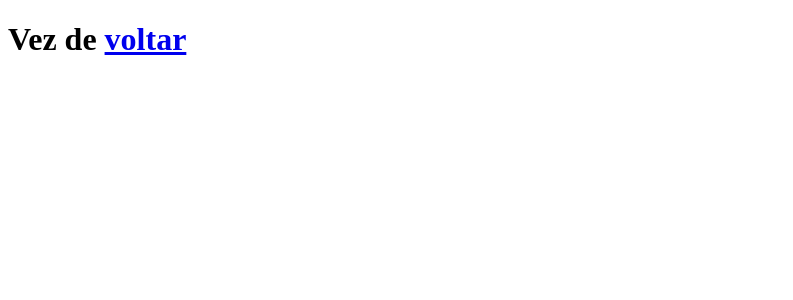
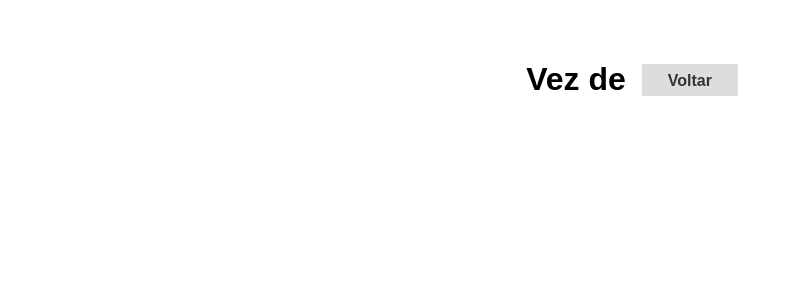
Before and after one commit to MarceloBerlitz/dots, an Angular app: page /game in a window 1280 px wide. Shown: the top 300 px of the page, without its empty margins (0-793 px from the left). Built offline with nearby package versions, Linux system fonts and the light colour scheme.

Commit message:
Fix style

```diff
--- a/src/app/game/cel/cel.component.ts
+++ b/src/app/game/cel/cel.component.ts
@@ -75,11 +75,11 @@ export class CelComponent implements DoCheck {
   }
 
   public isBottomRow(): boolean {
-    return this.rowIndex === this.matrixHeight - 1;
+    return this.rowIndex === this.matrixWidth - 1;
   }
 
   public isRightCol(): boolean {
-    return this.celIndex === this.matrixWidth - 1;
+    return this.celIndex === this.matrixHeight - 1;
   }
 
 }
--- a/src/app/game/game.component.css
+++ b/src/app/game/game.component.css
@@ -1,6 +1,46 @@
+* {
+  font-family: Arial;
+}
+
 .row {
   display: flex;
 }
 
 .game {
+  margin-top: 1rem;
+  display: flex;
+  flex-direction: column;
+  align-items: center;
 }
+
+h1 {
+  text-align: center;
+}
+
+a {
+  width: 5rem;
+  height: 1rem;
+  text-align: center;
+  background-color: #ddd;
+  border: none;
+  padding: .5rem;
+  color: #333;
+  font-weight: bold;
+  /*box-shadow: grey 2px 2px 5px;*/
+  cursor: pointer;
+  text-decoration: none;
+  /*border-radius: .4rem;*/
+  margin: auto 1rem;
+}
+
+.container {
+  display: flex;
+  flex-direction: column;
+  align-items: center;
+}
+
+.top-bar {
+  margin-top: 2rem;
+  display: flex;
+  flex-direction: row;
+}
--- a/src/app/game/game.component.html
+++ b/src/app/game/game.component.html
@@ -1,4 +1,9 @@
-<h1>Vez de {{gameService.getCurrentPlayer()}} <a routerLink="/" href="#">voltar</a></h1>
+<div class="container">
+  <div class="top-bar">
+    <h1>Vez de {{gameService.getCurrentPlayer()}}</h1>
+    <a routerLink="/" href="#">Voltar</a>
+  </div>
+
   <div class="game">
     <div *ngFor="let rows of stateMatrix; let rowIndex = index" class="row">
       <div *ngFor="let cel of rows; let celIndex = index">
@@ -11,3 +16,4 @@
       </div><br/>
     </div>
   </div>
+</div>
```
Lines whose indentation alone changed are shown as unchanged.
